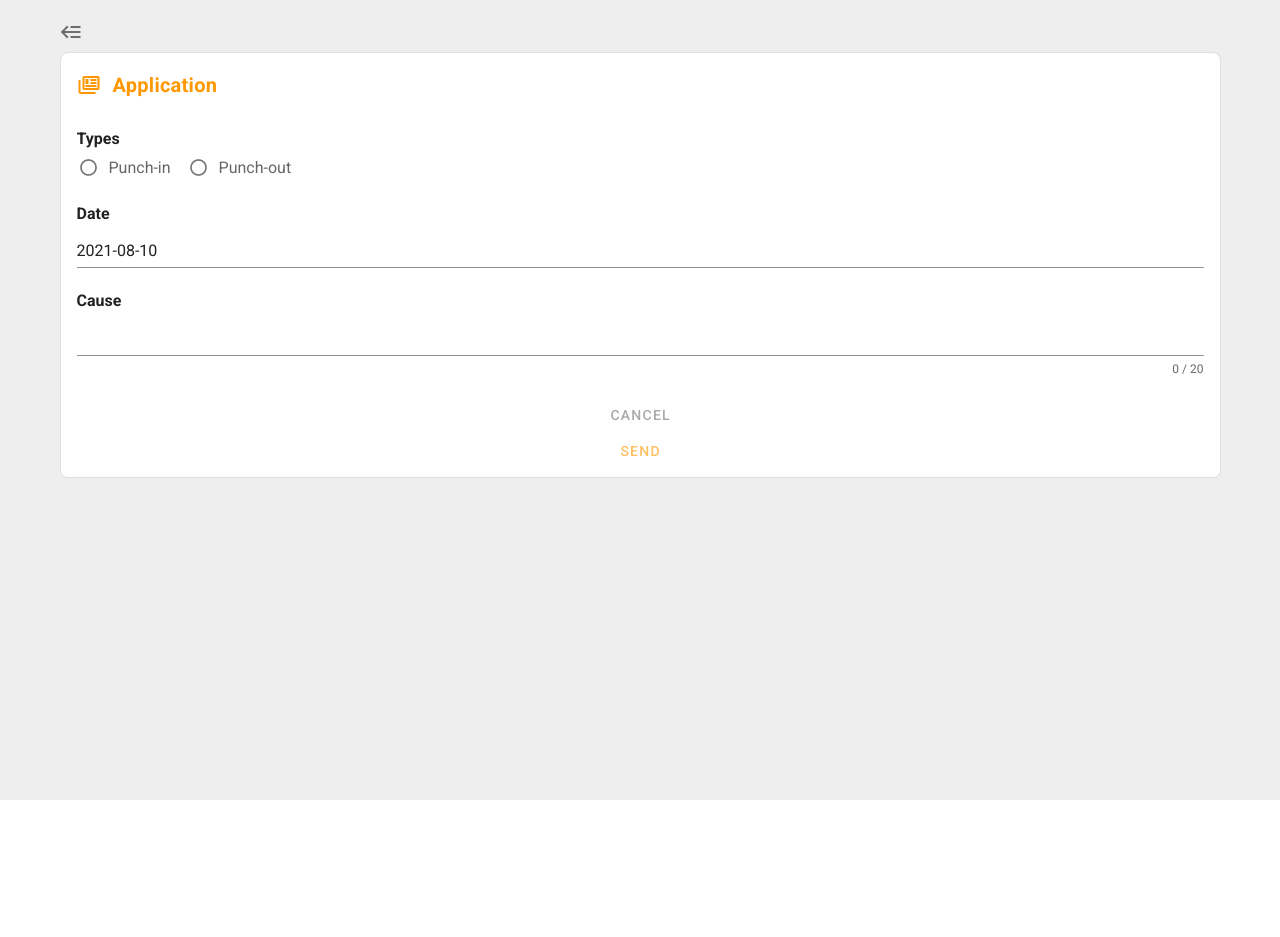
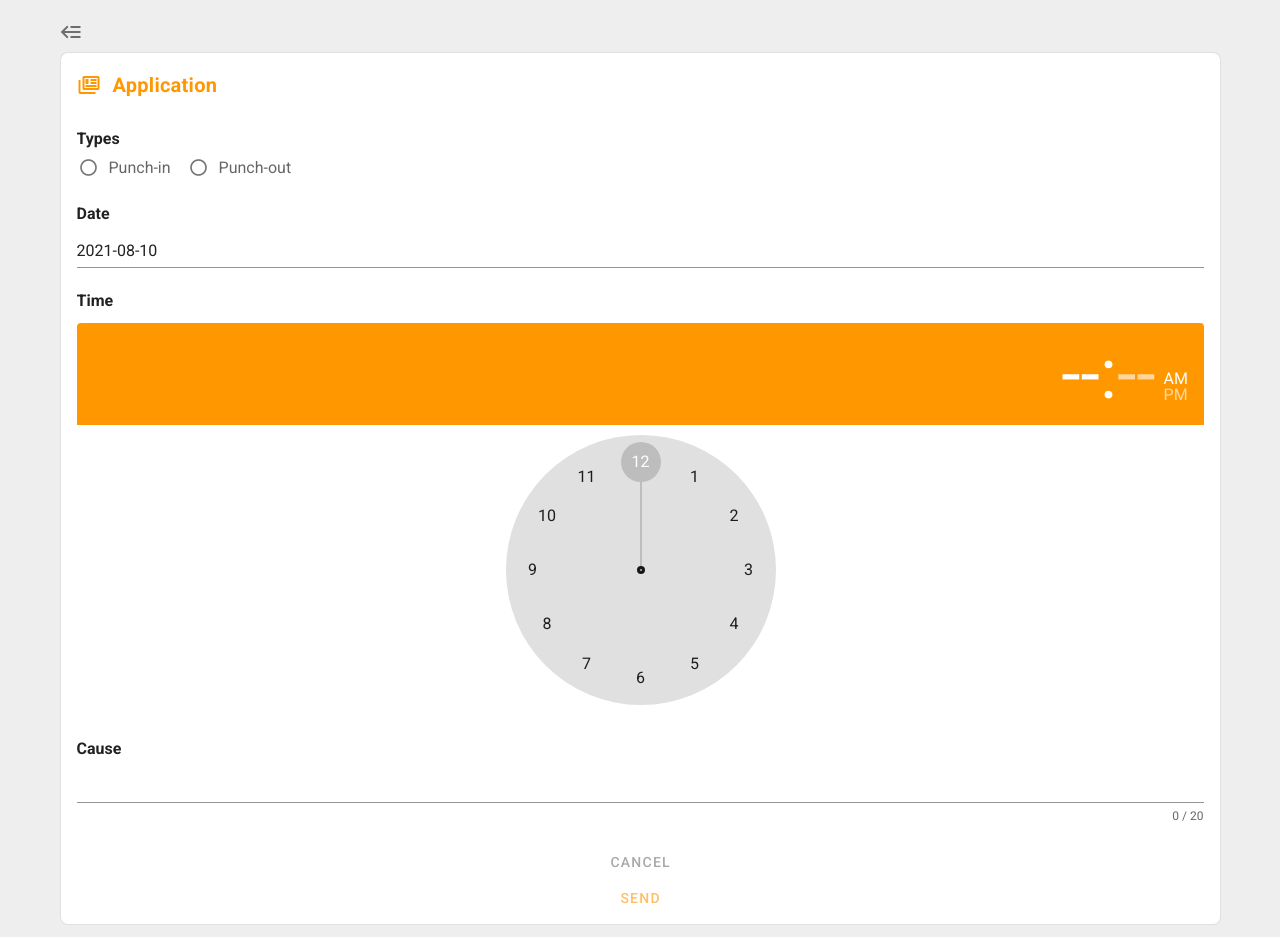
Before and after one commit to yuu-chien/sys-vuetify-temp, a Vue app: page /#/application in a window 1280 px wide. Before the commit the page ends 800 px from the top, so only its background shows below. Built offline with nearby package versions, Linux system fonts and the light colour scheme.

Commit message:
[ Application ] add time picker

```diff
--- a/src/views/layout/Application.vue
+++ b/src/views/layout/Application.vue
@@ -32,12 +32,12 @@
                     <v-list-item-title class="mb-0 font-weight-bold"
                         >Date</v-list-item-title
                     >
-                    <div>
                     <v-menu
                         :close-on-content-click="false"
                         :nudge-right="40"
                         transition="scale-transition"
                         offset-y
+                        max-width="320"
                     >
                         <template v-slot:activator="{ on, attrs }">
                             <v-text-field
@@ -54,12 +54,24 @@
                         <v-date-picker
                             color="orange"
                             v-model="date"
+                            width="320"
                         ></v-date-picker>
                     </v-menu>
-                    </div>
                 </v-list-item-content>
             </v-list-item>
-
+            <v-list-item>
+                <v-list-item-content>
+                    <v-list-item-title class="mb-0 font-weight-bold"
+                        >Time</v-list-item-title
+                    >
+                    <v-time-picker
+                        ampm-in-title
+                        format="ampm"
+                        color="orange"
+                        class="mt-3"
+                    ></v-time-picker>
+                </v-list-item-content>
+            </v-list-item>
             <v-list-item>
                 <v-list-item-content>
                     <v-list-item-title class="mb-0 font-weight-bold"
```
Lines whose indentation alone changed are shown as unchanged.
